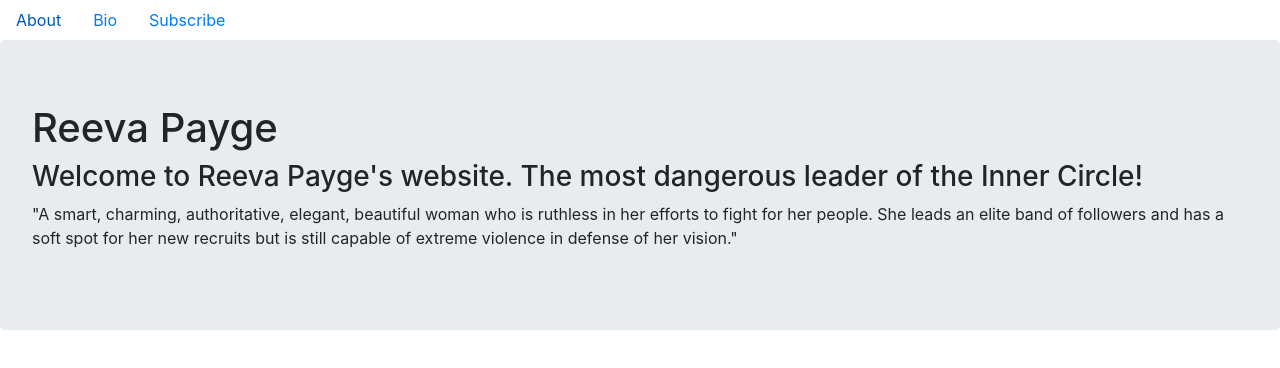
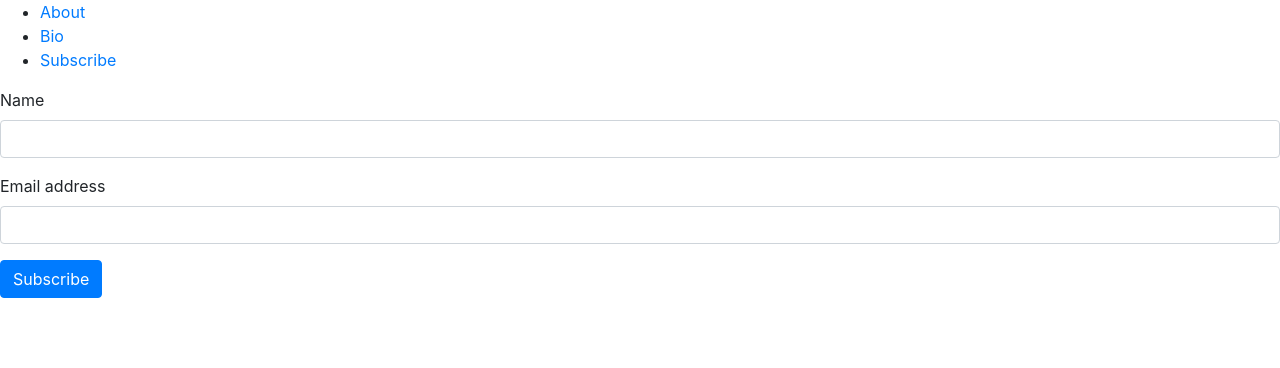
Before and after one commit to Code-Institute-Submissions/my-super-villain-website-project, a plain HTML site: page subscribe.html in a window 1280 px wide. Drawn offline with nearby package versions, Linux system fonts and the light colour scheme; files that its build step writes are made by us from their sources.

Commit message:
Updated my content, created documentation with file uploaded and renamed all my files

```diff
--- a/subscribe.html
+++ b/subscribe.html
@@ -3,7 +3,7 @@
 <head>
     <meta charset="UTF-8">
     <meta name="viewport" content="width=device-width, initial-scale=1.0">
-    <link rel="stylesheet" href="villain/style.css" type="text/css">
+    <link rel="stylesheet" href="css/style.css" type="text/css">
     <link href="https://fonts.googleapis.com/css2?family=Nanum+Gothic:wght@700&display=swap" rel="stylesheet">
     <link rel="stylesheet" href="https://stackpath.bootstrapcdn.com/bootstrap/4.5.0/css/bootstrap.min.css" integrity="sha384-9aIt2nRpC12Uk9gS9baDl411NQApFmC26EwAOH8WgZl5MYYxFfc+NcPb1dKGj7Sk" crossorigin="anonymous">
     <title>Reeva Payge Website</title>
@@ -11,24 +11,22 @@
 <body>
     <div>
         <nav>
-            <ul class="nav">
-                <li class="nav-item">
-                    <a class="nav-link" href="#">About</a>
-                 </li>
-                <li class="nav-item">
-                    <a class="nav-link" href="#">Bio</a>
-                </li>
-                <li class="nav-item">
-                    <a class="nav-link" href="#">Subscribe</a>
-            </li>
+            <ul>
+                <li><a href="index.html">About</a></li>
+                <li><a href="biography.html">Bio</a></li>
+                <li><a href="subscribe.html">Subscribe</a></li>
         </ul>
     </div>
-    <section>
-    <div class="jumbotron">
-    <h1 class="evil-title">Reeva Payge</h1>
-    <h3 class="evil-intro">Welcome to Reeva Payge's website. The most dangerous leader of the Inner Circle!</h3>
-    <p class="reeva-payge">"A smart, charming, authoritative, elegant, beautiful woman who is ruthless in her efforts to fight for her people. She leads an elite band of followers and has a soft spot for her new recruits but is still capable of extreme violence in defense of her vision."</p>
-    </div>
-    </section>
+    <form>
+    <div class="form-group">
+    <label for="name">Name</label>
+    <input type="text" class="form-control" id="name">
+  </div>
+  <div class="form-group">
+    <label for="Email1">Email address</label>
+    <input type="email" class="form-control" id="Email1">
+  </div>
+  <button type="submit" class="btn btn-primary">Subscribe</button>
+</form>
 </body>
 </html>
```
Also changed, not shown: biography.html (+13 -14 lines), index.html (+8 -14 lines), assets/css/style.css (added), assets/images/Reeva-Payge.jpg (renamed from villain/Reeva Payge/Reeva Payge.jpg), 2 other files.
